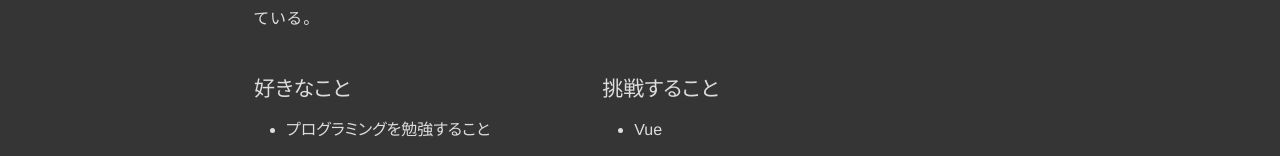
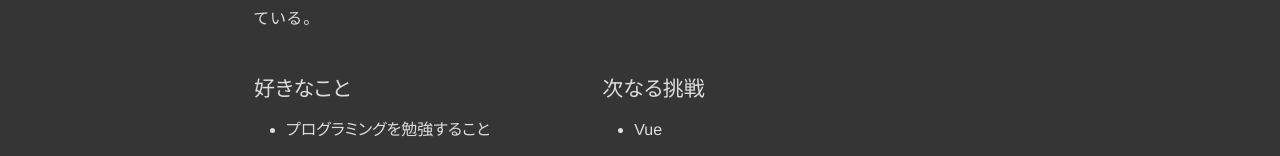
Before and after one commit to asato-oi/portfolio-app, a React (Create React App) app: page /about in a window 1280 px wide. Shown: the part 508-664 px from the top of the page. Built offline with nearby package versions, Linux system fonts and the light colour scheme.

Commit message:
fix "言葉（挑戦すること→次なる挑戦）の修正"

```diff
--- a/src/components/pages/About.tsx
+++ b/src/components/pages/About.tsx
@@ -45,7 +45,7 @@ export const About: FC = memo(() => {
           </Ul>
         </div>
         <div style={{ marginLeft: space.xl }}>
-          <P2>挑戦すること</P2>
+          <P2>次なる挑戦</P2>
           <Ul>
             <Li>Vue</Li>
             <Li>NEXT.js</Li>
```
